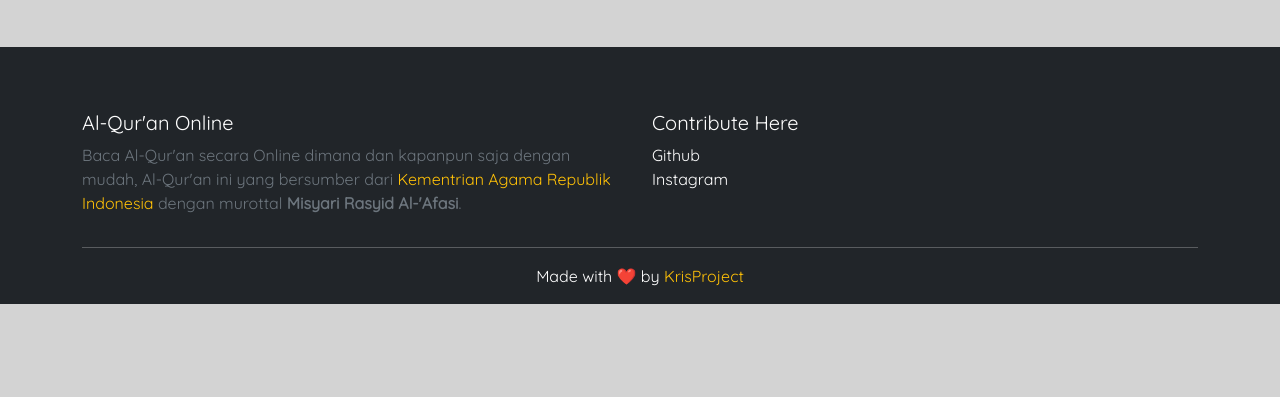
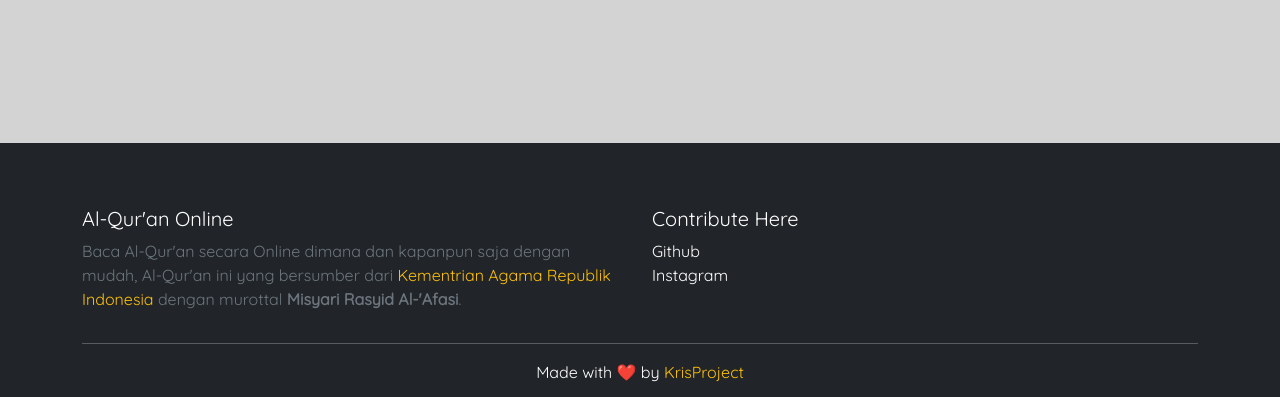
Before and after one commit to krisdewa/Al-Quran-Online, a Vue app: page / in a window 1280 px wide. Shown: the part 436-833 px from the top of the page. Before the commit the page ends 800 px from the top, so only its background shows below. Built offline with nearby package versions, Linux system fonts and the light colour scheme; no server answers.

Commit message:
Update Footer.vue

```diff
--- a/src/components/Footer.vue
+++ b/src/components/Footer.vue
@@ -1,6 +1,6 @@
 <template>
     <!-- FOOTER -->
-    <footer class="footer navbar-fixed-bottom bg-dark text-white p-3 ">
+    <footer class="footer bg-dark text-white p-3 mt-9">
         <div class="container">
             <div class="row pt-5">
                 <div class="col-md-6">
@@ -40,3 +40,9 @@
     components: {},
 }
 </script>
+
+<style scoped>
+.mt-9 {
+    margin-top: 9rem;
+}
+</style>
```
